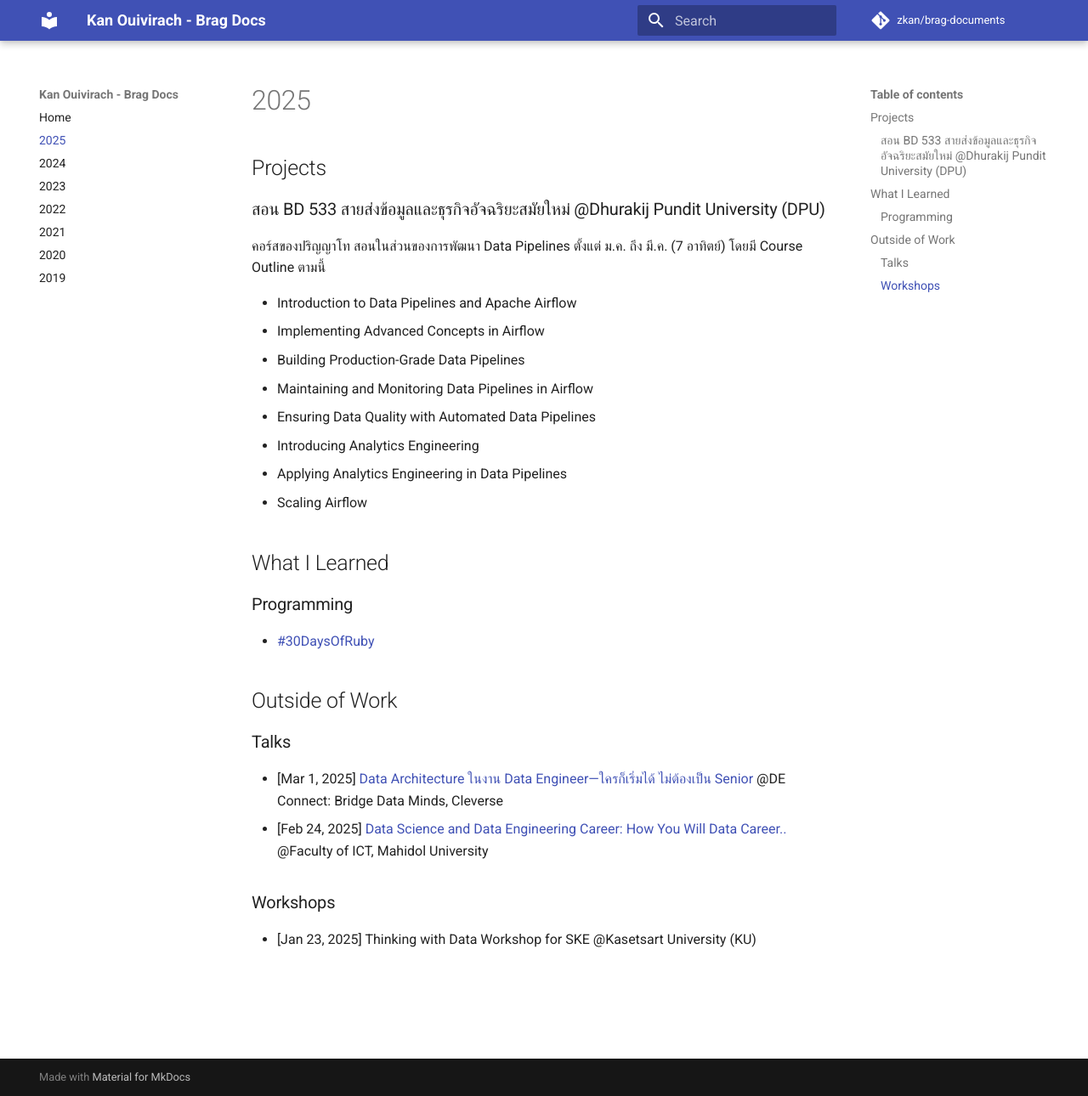
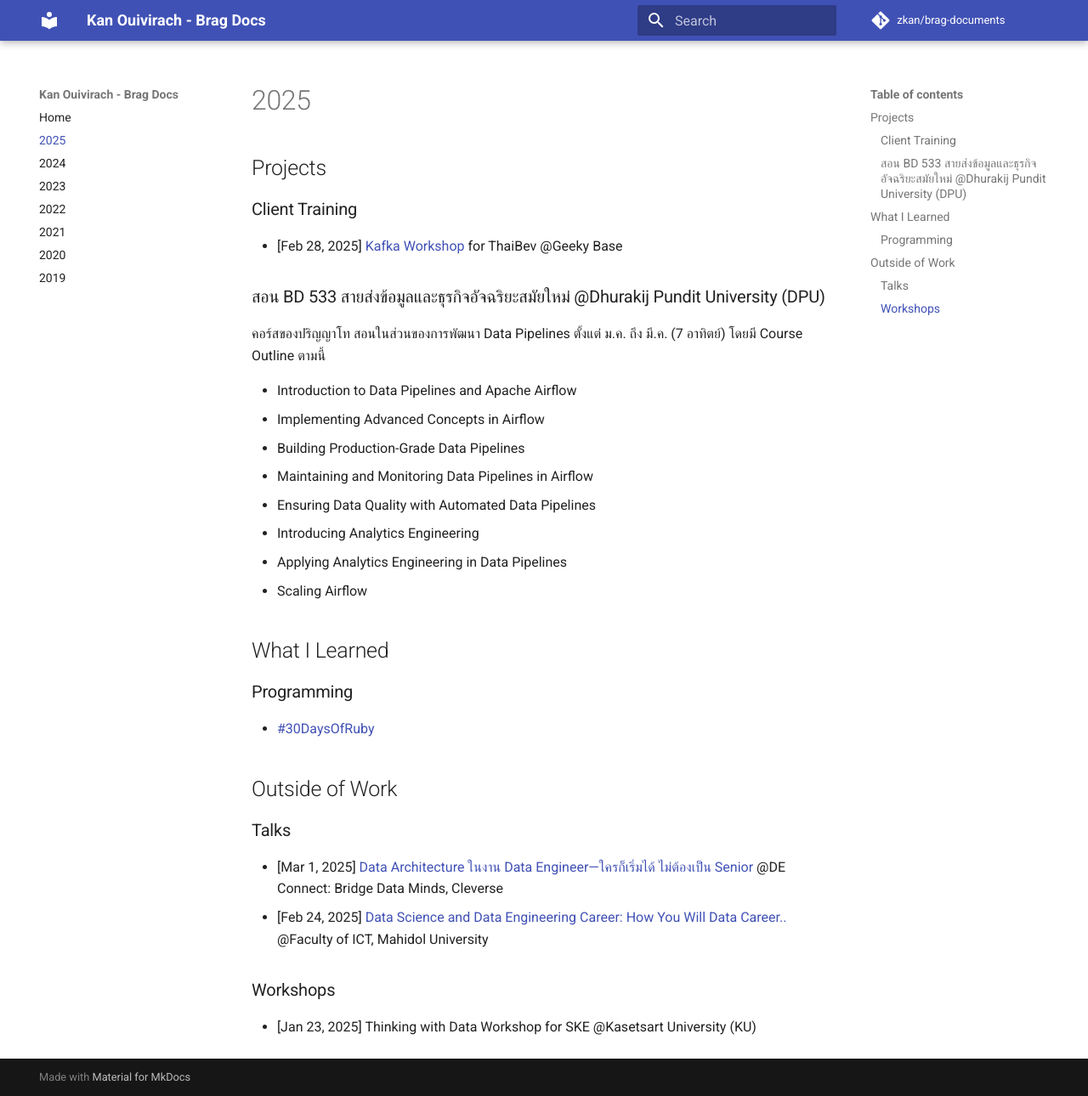
Before and after one commit to zkan/brag-documents, an MkDocs documentation site: the page built from docs/2025.md, in a window 1280 px wide and 1290 px high. Shown: the whole window at 85% size. Built offline with MkDocs 1.6.1 and Material for MkDocs 9.7.7, drawn with Linux system fonts in a browser that asks for light colours; comment, search, counter and statistics services are not loaded.

Commit message:
Add Kafka workshop

```diff
--- a/docs/2025.md
+++ b/docs/2025.md
@@ -1,6 +1,12 @@
 # 2025
 
 ## Projects
+
+### Client Training
+
+* [Feb 28, 2025] [Kafka
+Workshop](https://zkan.github.io/introducing-kafka/){:target=_blank} for
+ThaiBev @Geeky Base
 
 ### สอน BD 533 สายส่งข้อมูลและธุรกิจอัจฉริยะสมัยใหม่ @Dhurakij Pundit University (DPU)
 
```
